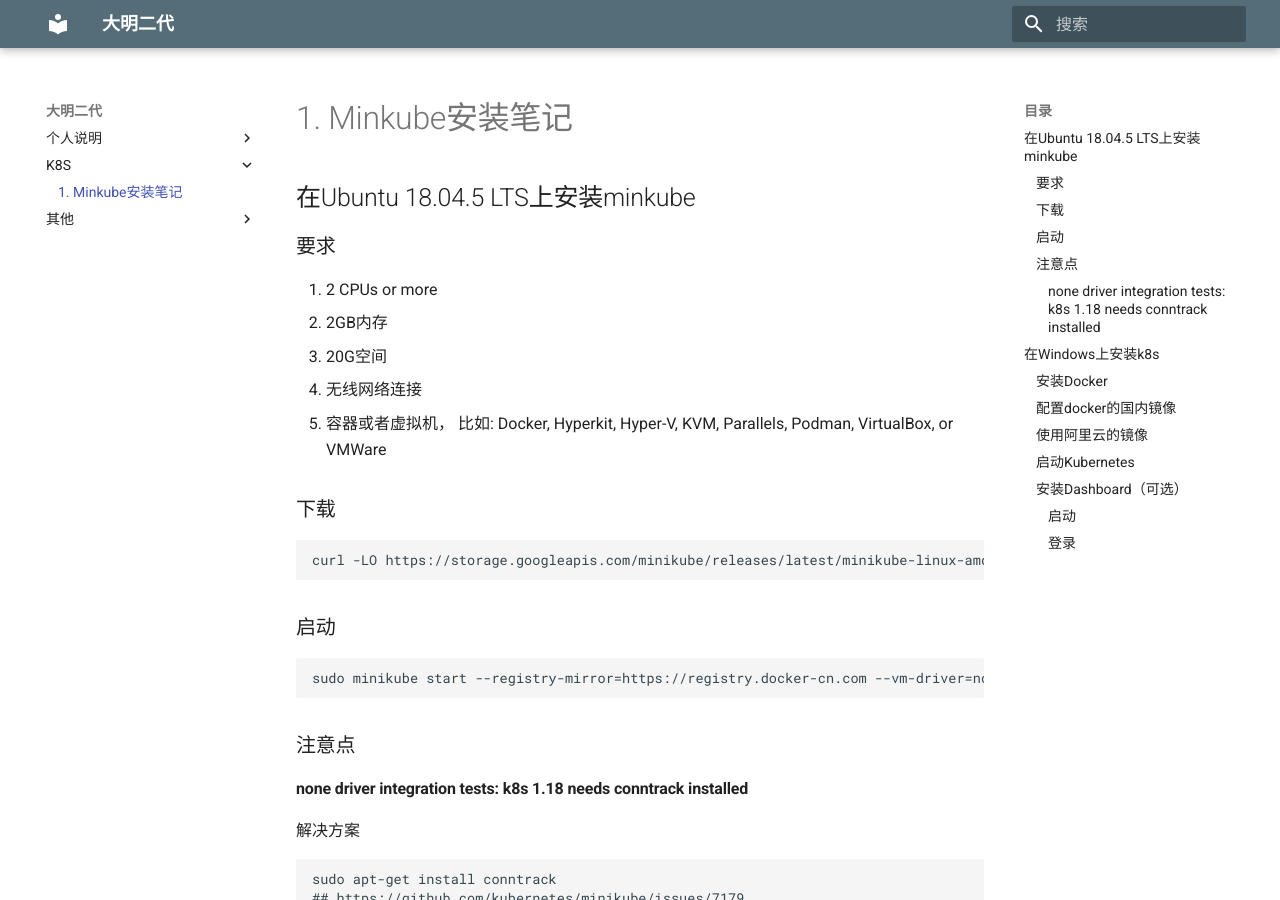
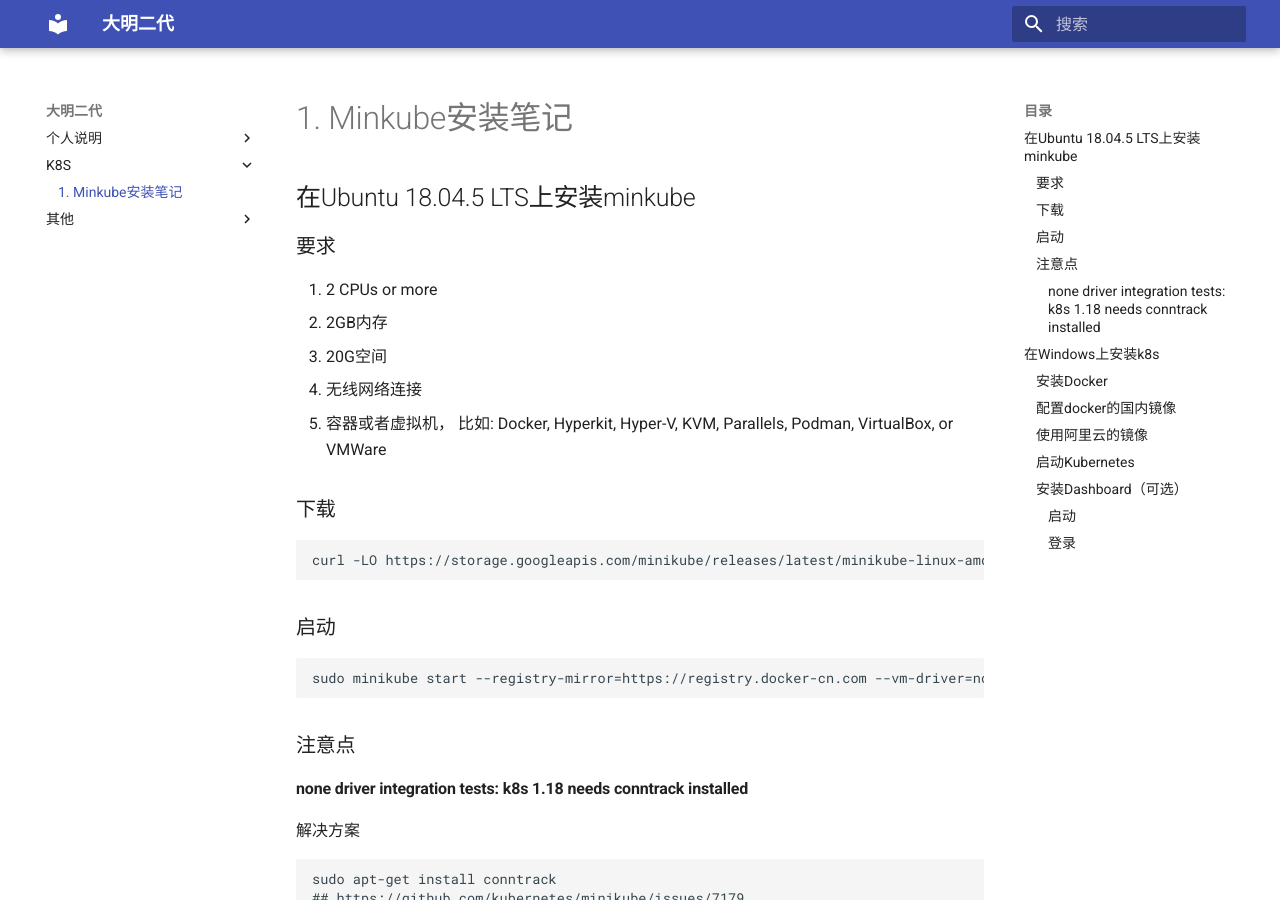
Before and after one commit to damingerdai/damingerdai.github.io, an MkDocs documentation site: the page built from docs/minkube.md, in a window 1280 px wide and 900 px high. Built offline with MkDocs 1.6.1 and Material for MkDocs 9.7.7, drawn with Linux system fonts in a browser that asks for light colours.

Commit message:
使用默认的主题颜色

```diff
--- a/mkdocs.yml
+++ b/mkdocs.yml
@@ -5,9 +5,9 @@ site_url: https://damingerdai.github.io/
 
 theme:
   name: material
-  palette:
-    primary: 'Blue Grey'
-    accent: 'Pink'
+  # palette:
+  #   primary: 'Blue Grey'
+  #   accent: 'Pink'
   feature:
     - navigation.tabs
     - navigation.tabs.sticky
```
